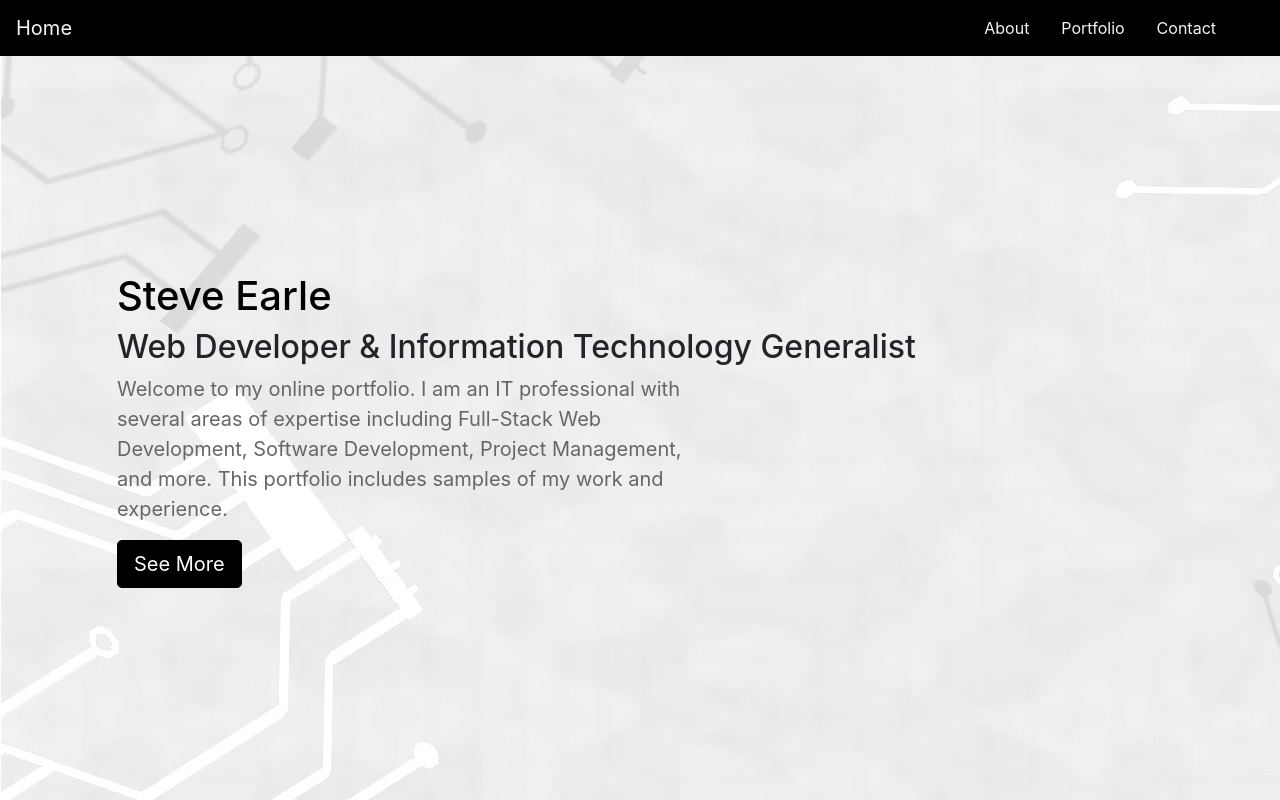
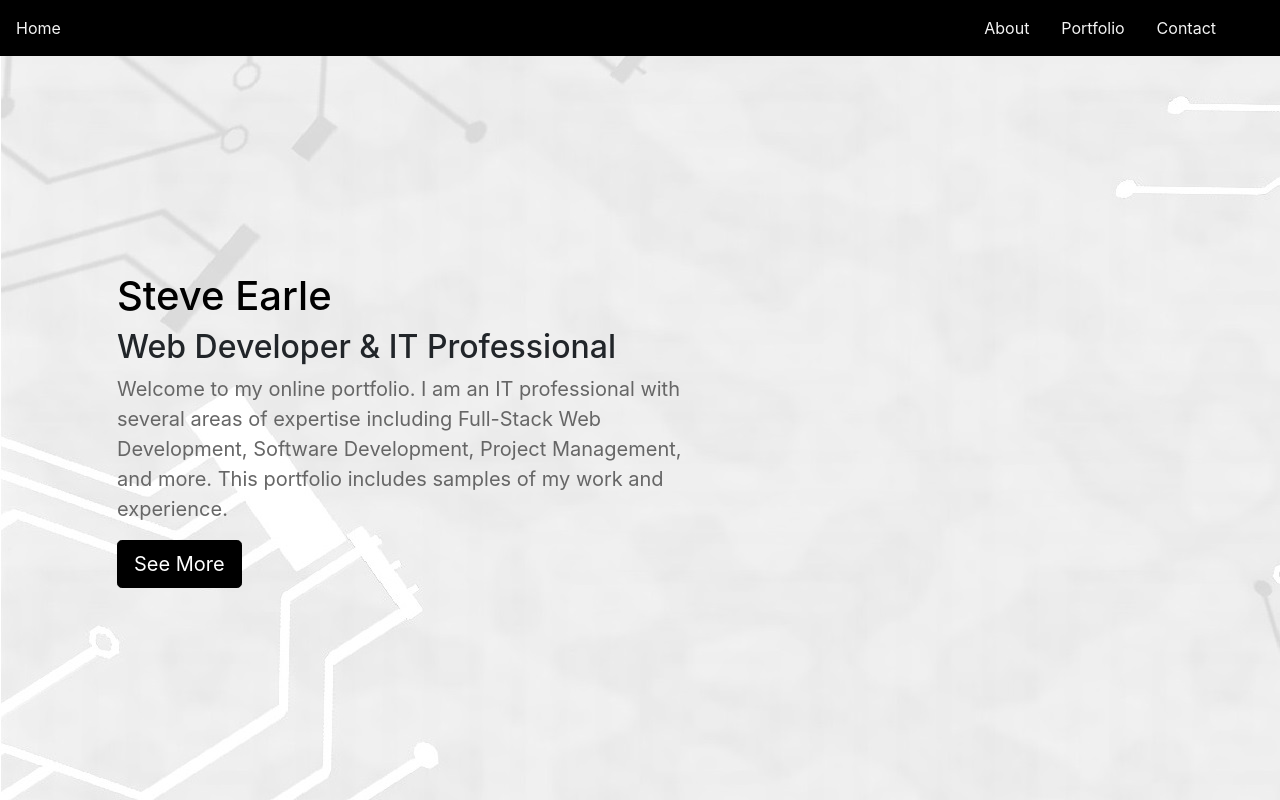
Before and after one commit to Steve-Earle/Steve-Earle.github.io, a plain HTML site: page index.html in a window 1280 px wide. Drawn offline with nearby package versions, Linux system fonts and the light colour scheme.

Commit message:
Updated nav

```diff
--- a/css/about.css
+++ b/css/about.css
@@ -36,12 +36,14 @@ body {
 
 /*Navbar Style*/
 .navbar{ background: #000000;}
-.nav-link , .navbar-brand{ color: #f4f4f4; cursor: pointer;}
+.nav-link , .navbar-brand{ color: #f4f4f4; cursor: pointer; font-size: 16px;}
+.navbar-brand{padding-left: .5em; padding-right: .5em; margin-left: -.5em;}
 .navbar-brand:hover{ background: #f4f4f4; color: #000000; }
 .nav-link{ margin-right: 1em !important;}
 .nav-link:hover{ background: #f4f4f4; color: #000000; }
 .navbar-collapse{ justify-content: flex-end;}
-.navbar-toggler{  background: url(/Steve-Earle.github.io/images/hamburger.png) !important; background-position: center }
+.navbar-toggler{  background: url(/Steve-Earle.github.io/images/hamburger.png) !important; background-position: center}
+.navbar-toggler:hover{ background: url(/Steve-Earle.github.io/images/hamburger\ -\ hover.png) !important; background-position: center;}
 
 /*Main page header description styles*/
 .description{
--- a/css/contact.css
+++ b/css/contact.css
@@ -36,12 +36,14 @@ body {
 
 /*Navbar Style*/
 .navbar{ background: #000000;}
-.nav-link , .navbar-brand{ color: #f4f4f4; cursor: pointer;}
+.nav-link , .navbar-brand{ color: #f4f4f4; cursor: pointer; font-size: 16px;}
+.navbar-brand{padding-left: .5em; padding-right: .5em; margin-left: -.5em;}
 .navbar-brand:hover{ background: #f4f4f4; color: #000000; }
 .nav-link{ margin-right: 1em !important;}
 .nav-link:hover{ background: #f4f4f4; color: #000000; }
 .navbar-collapse{ justify-content: flex-end;}
-.navbar-toggler{  background: url(/Steve-Earle.github.io/images/hamburger.png) !important; background-position: center }
+.navbar-toggler{  background: url(/Steve-Earle.github.io/images/hamburger.png) !important; background-position: center}
+.navbar-toggler:hover{ background: url(/Steve-Earle.github.io/images/hamburger\ -\ hover.png) !important; background-position: center;}
 
 /*Main page header description styles*/
 .description{
--- a/css/main.css
+++ b/css/main.css
@@ -36,12 +36,14 @@ body {
 
 /*Navbar Style*/
 .navbar{ background: #000000;}
-.nav-link , .navbar-brand{ color: #f4f4f4; cursor: pointer;}
+.nav-link , .navbar-brand{ color: #f4f4f4; cursor: pointer; font-size: 16px;}
+.navbar-brand{padding-left: .5em; padding-right: .5em; margin-left: -.5em;}
 .navbar-brand:hover{ background: #f4f4f4; color: #000000; }
 .nav-link{ margin-right: 1em !important;}
 .nav-link:hover{ background: #f4f4f4; color: #000000; }
 .navbar-collapse{ justify-content: flex-end;}
 .navbar-toggler{  background: url(/Steve-Earle.github.io/images/hamburger.png) !important; background-position: center}
+.navbar-toggler:hover{ background: url(/Steve-Earle.github.io/images/hamburger\ -\ hover.png) !important; background-position: center;}
 
 .overlay{
     position: fixed;
--- a/css/portfolio.css
+++ b/css/portfolio.css
@@ -36,12 +36,14 @@ body {
 
 /*Navbar Style*/
 .navbar{ background: #000000;}
-.nav-link , .navbar-brand{ color: #f4f4f4; cursor: pointer;}
+.nav-link , .navbar-brand{ color: #f4f4f4; cursor: pointer; font-size: 16px;}
+.navbar-brand{padding-left: .5em; padding-right: .5em; margin-left: -.5em;}
 .navbar-brand:hover{ background: #f4f4f4; color: #000000; }
 .nav-link{ margin-right: 1em !important;}
 .nav-link:hover{ background: #f4f4f4; color: #000000; }
 .navbar-collapse{ justify-content: flex-end;}
-.navbar-toggler{  background: url(/Steve-Earle.github.io/images/hamburger.png) !important; background-position: center }
+.navbar-toggler{  background: url(/Steve-Earle.github.io/images/hamburger.png) !important; background-position: center}
+.navbar-toggler:hover{ background: url(/Steve-Earle.github.io/images/hamburger\ -\ hover.png) !important; background-position: center;}
 
 /*Main page header description styles*/
 .description{
--- a/index.html
+++ b/index.html
@@ -36,7 +36,7 @@
             <div class="container">
                 <div class="description">
                     <h1>Steve Earle
-                    <h2>Web Developer & Information Technology Generalist</h2>
+                    <h2>Web Developer & IT Professional</h2>
                     <p>Welcome to my online portfolio. I am an IT professional with several areas of expertise including
                         Full-Stack Web Development, Software Development, Project Management, and more.
                         This portfolio includes samples of my work and experience.</p>
```
Also changed, not shown: images/hamburger - hover.png (added), images/hamburger.png, 1 other file.
